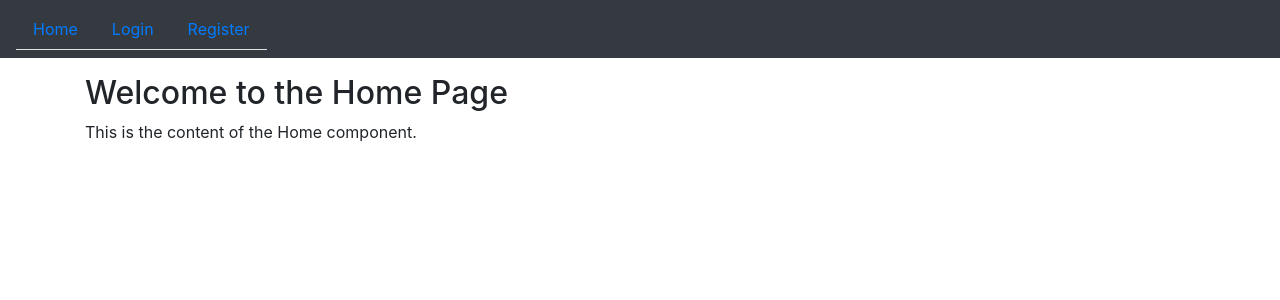
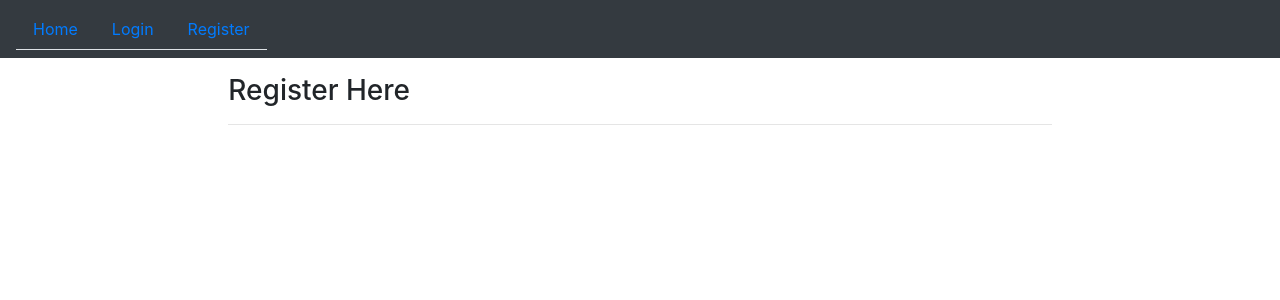
Before and after one commit to shariar-duke/e-comerce-frontend, a React (Vite) app: page /register in a window 1280 px wide. Before the commit this address led to /. Shown: the top 300 px of the page. Built offline with nearby package versions, Linux system fonts and the light colour scheme.

Commit message:
initial Main.jsx component

```diff
--- a/src/components/Main.jsx
+++ b/src/components/Main.jsx
@@ -1,12 +1,16 @@
 /* eslint-disable no-unused-vars */
 import Home from './home/Home'
 import { Routes, Route, Navigate } from 'react-router-dom';
+import Login from './user/Login';
+import Register from './user/Register';
 export default function Main() {
     return (
         <div>
             <Routes>
                 <Route path="/" element={<Home />} />
                 <Route path="/home" element={<Home />} />
+                <Route path="/login" element={<Login />} />
+                <Route path="/register" element={<Register />} />
                 <Route path="*" element={<Navigate to="/" />} />
             </Routes>
         </div>
```
